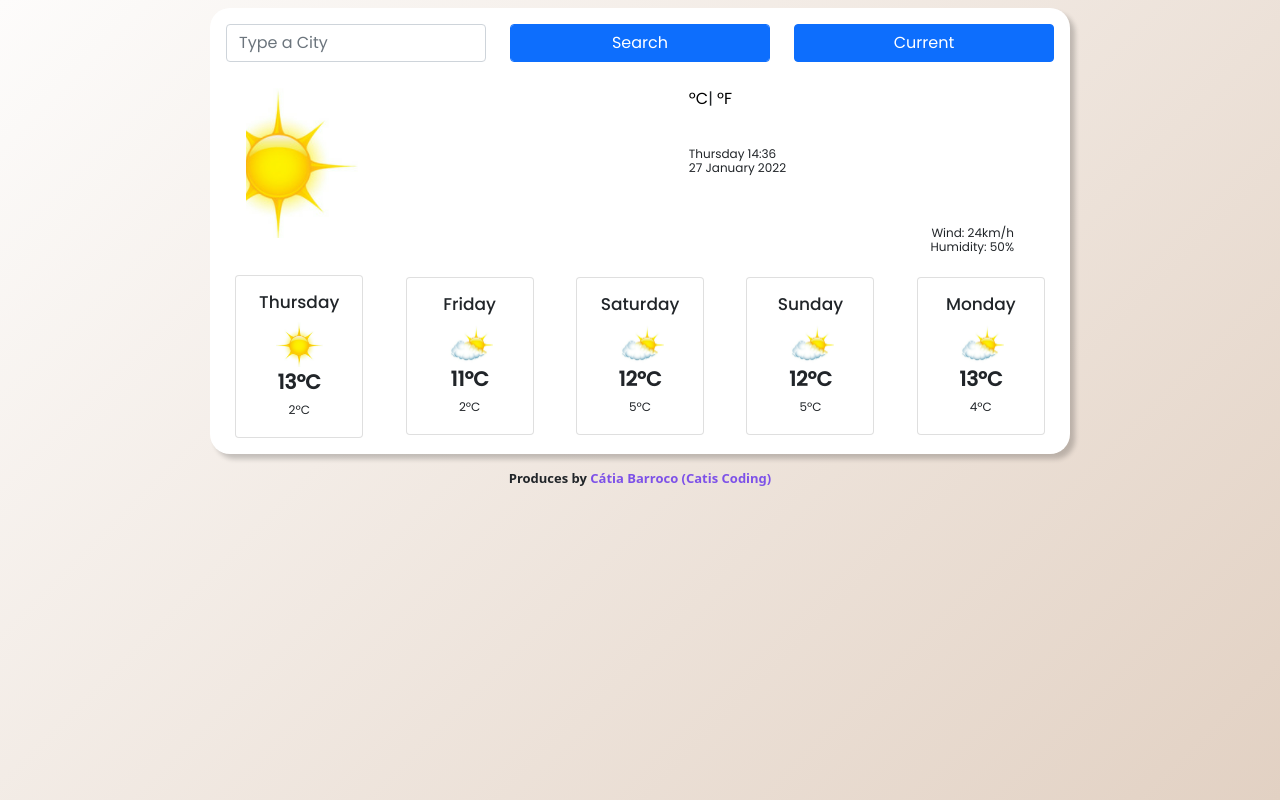
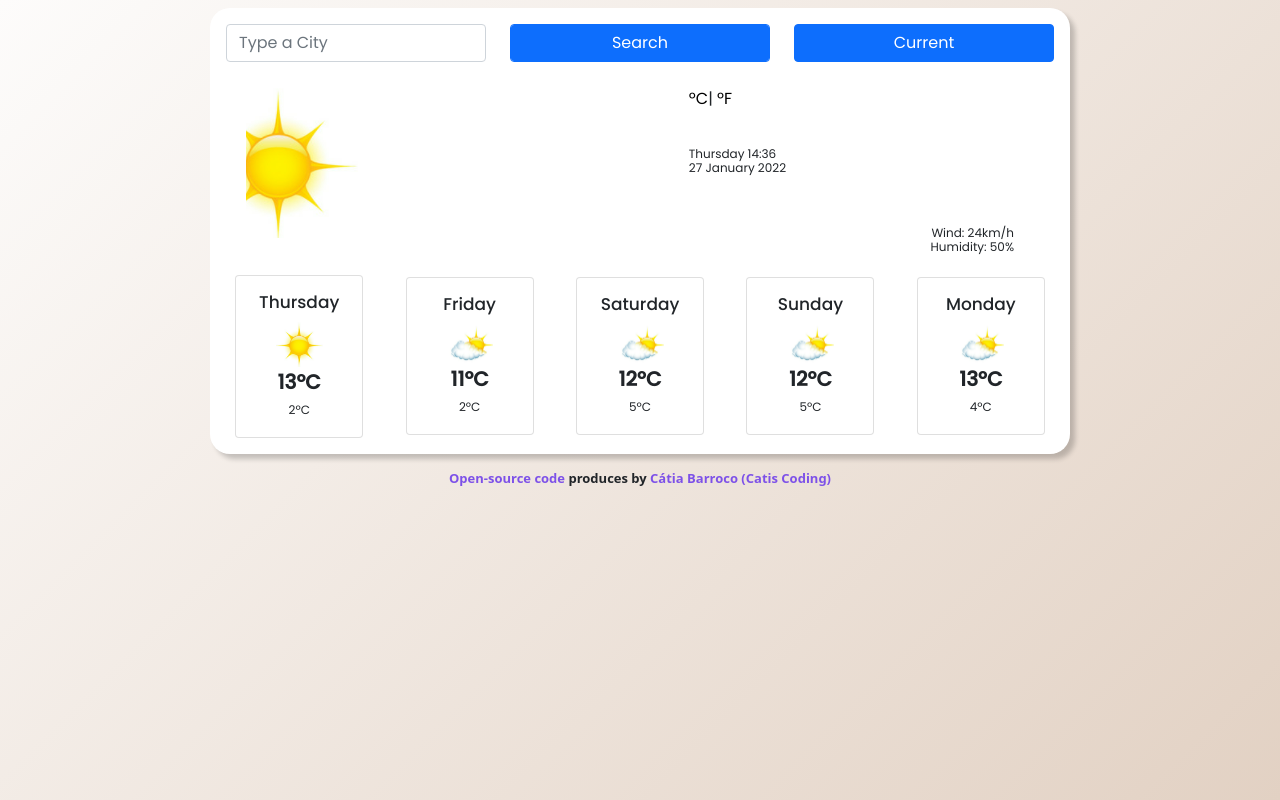
Before and after one commit to catiabarroco/SheCodes-Weather-app, a plain HTML site: page index.html in a window 1280 px wide. Drawn offline with nearby package versions, Linux system fonts and the light colour scheme.

Commit message:
update footer
update footer, open surce

```diff
--- a/index.html
+++ b/index.html
@@ -164,7 +164,11 @@
       <!--...............footer.................-->
       <footer>
         <strong>
-          Produces by
+          <a href="https://github.com/catiabarroco/SheCodes-Weather-app" target="_black"
+          class="nameBuilt">Open-source code</a>
+        </strong>
+        <strong>
+          produces by
           <a
             href="https://github.com/catiabarroco"
             target="_black"
```
